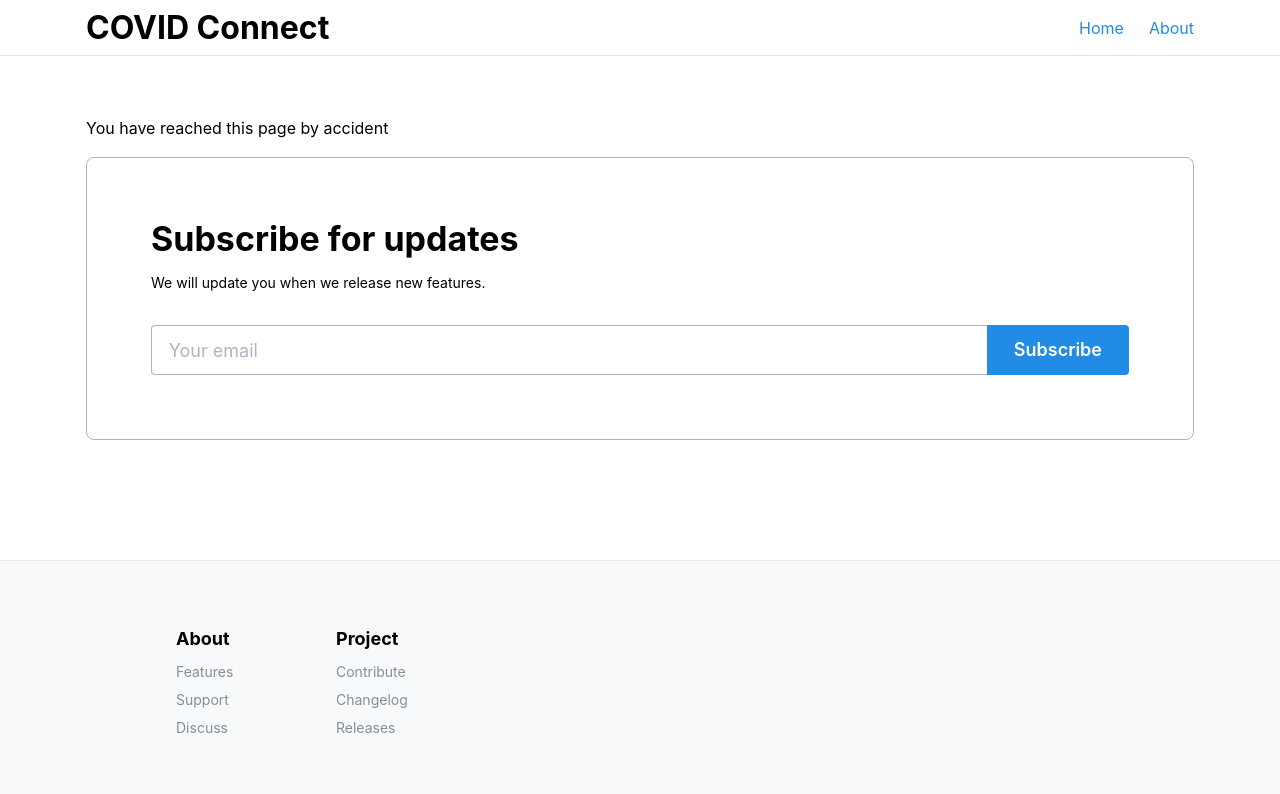
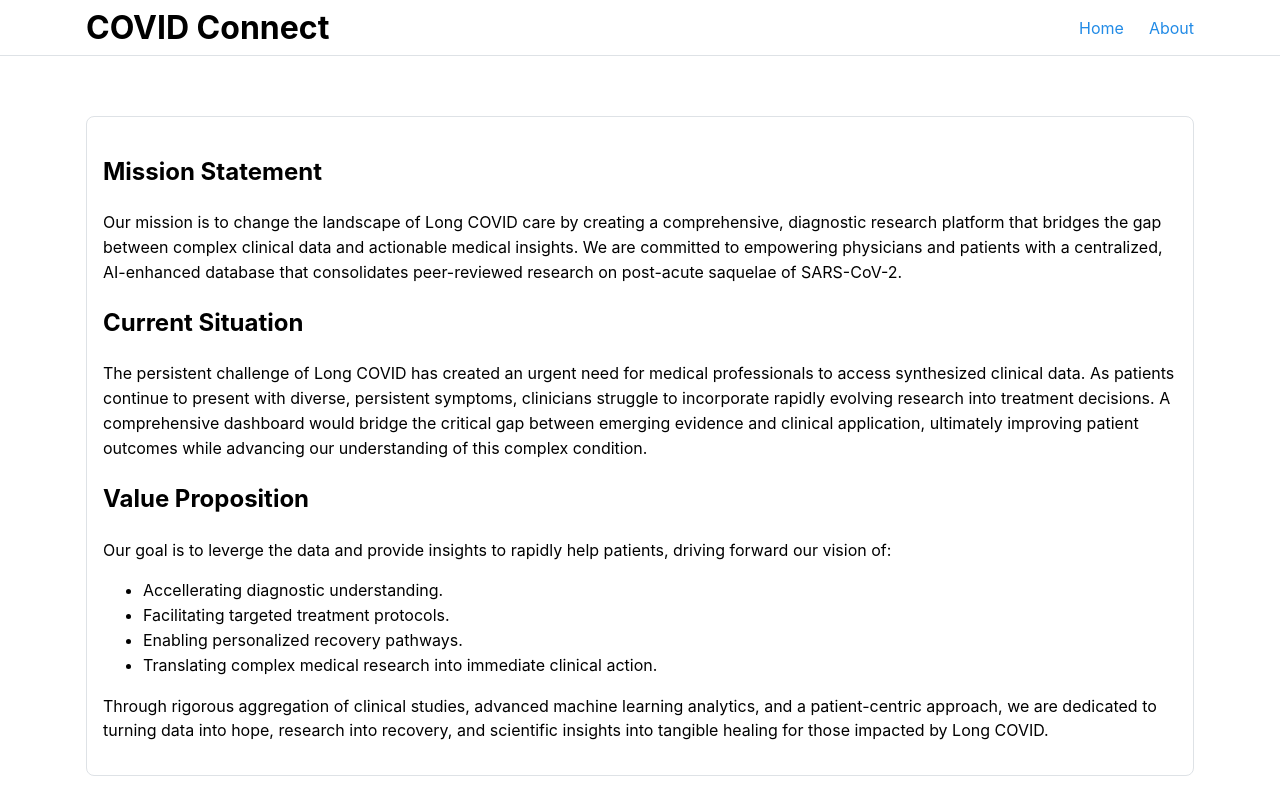
Before and after one commit to createadrln/medical-journals-app-mantine, a React (Vite) app: page /about in a window 1280 px wide. Shown: the top 794 px of the page. Built offline with nearby package versions, Linux system fonts and the light colour scheme; no server answers.

Commit message:
About us content

```diff
--- a/src/main.tsx
+++ b/src/main.tsx
@@ -4,6 +4,7 @@ import { createBrowserRouter, RouterProvider } from "react-router-dom";
 import Root from "./routes/root";
 import ErrorPage from "./features/pages/ErrorPage";
 import AllKeywords from "./routes/all_keywords";
+import About from "./routes/about";
 
 const router = createBrowserRouter([
   {
@@ -15,6 +16,11 @@ const router = createBrowserRouter([
     path: "/all-keywords",
     element: <AllKeywords />,
     errorElement: <ErrorPage />,
+  },
+  {
+    path: "/about",
+    element: <About />,
+    errorElement: <ErrorPage />,
   }
 ]);
 
--- a/src/routes/about.tsx
+++ b/src/routes/about.tsx
@@ -0,0 +1,34 @@
+import { MantineProvider, Container, Paper } from "@mantine/core";
+import { theme } from "../theme";
+import "@mantine/core/styles.css";
+
+import Header from "../common/components/Header/Header";
+import Footer from "../common/components/Footer/Footer";
+
+export default function AllKeywords() {
+  return (
+    <MantineProvider theme={theme}>
+      <Header />
+      <Container size="lg">
+        <main>
+          <Paper withBorder radius="md" p="md" mb="20">
+            <h2>Mission Statement</h2>
+            <p>Our mission is to change the landscape of Long COVID care by creating a comprehensive, diagnostic research platform that bridges the gap between complex clinical data and actionable medical insights. We are committed to empowering physicians and patients with a centralized, AI-enhanced database that consolidates peer-reviewed research on post-acute saquelae of SARS-CoV-2.</p>
+            <h2>Current Situation</h2>
+            <p>The persistent challenge of Long COVID has created an urgent need for medical professionals to access synthesized clinical data. As patients continue to present with diverse, persistent symptoms, clinicians struggle to incorporate rapidly evolving research into treatment decisions. A comprehensive dashboard would bridge the critical gap between emerging evidence and clinical application, ultimately improving patient outcomes while advancing our understanding of this complex condition.</p>
+            <h2>Value Proposition</h2>
+            <p>Our goal is to leverge the data and provide insights to rapidly help patients, driving forward our vision of:</p>
+            <ul>
+                <li>Accellerating diagnostic understanding.</li>
+                <li>Facilitating targeted treatment protocols.</li>
+                <li>Enabling personalized recovery pathways.</li>
+                <li>Translating complex medical research into immediate clinical action.</li>
+            </ul>
+            <p>Through rigorous aggregation of clinical studies, advanced machine learning analytics, and a patient-centric approach, we are dedicated to turning data into hope, research into recovery, and scientific insights into tangible healing for those impacted by Long COVID.</p>
+          </Paper>
+        </main>
+      </Container>
+      <Footer />
+    </MantineProvider>
+  );
+}
```
